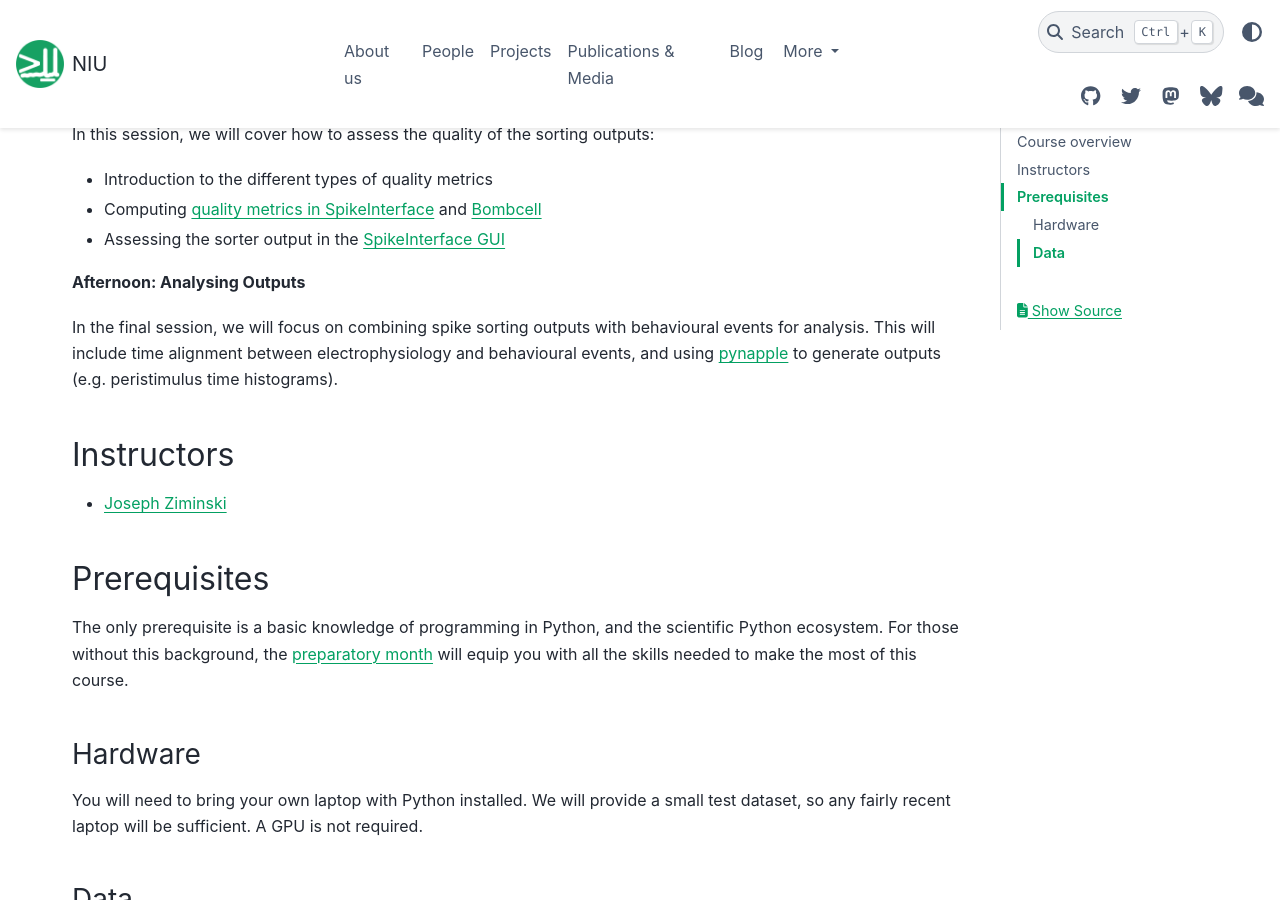
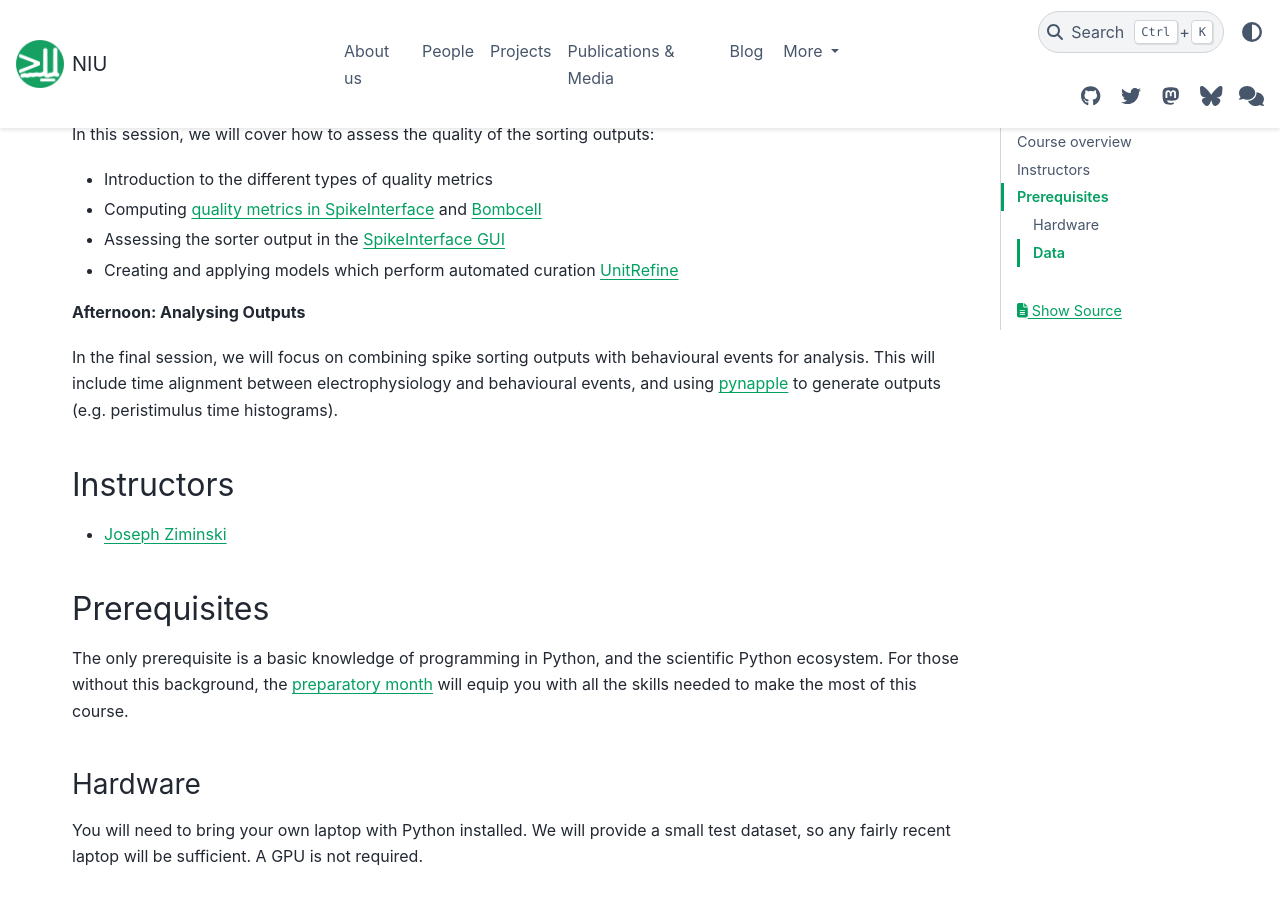
Before and after one commit to neuroinformatics-unit/neuroinformatics-unit.github.io, a Sphinx documentation site: the page built from docs/source/open-software-summer-school/2026/extracellular-electrophysiology.md, in a window 1280 px wide and 900 px high, scrolled down 1354 px. Built offline with Sphinx 7.4.7 and the PyData theme 0.15.4, drawn with Linux system fonts in a browser that asks for light colours; nearby versions of some CDN libraries.

Commit message:
Update docs/source/open-software-summer-school/2026/extracellular-electrophysiology.md
Co-authored-by: Chris Halcrow <57948917+chrishalcrow@users.noreply.github.com>

```diff
--- a/docs/source/open-software-summer-school/2026/extracellular-electrophysiology.md
+++ b/docs/source/open-software-summer-school/2026/extracellular-electrophysiology.md
@@ -55,6 +55,7 @@ In this session, we will cover how to assess the quality of the sorting outputs:
 - Computing [quality metrics in SpikeInterface](https://spikeinterface.readthedocs.io/en/latest/modules/qualitymetrics.html)
 and [Bombcell](https://github.com/Julie-Fabre/bombcell)
 - Assessing the sorter output in the [SpikeInterface GUI](https://github.com/SpikeInterface/spikeinterface-gui)
+- Creating and applying models which perform automated curation [UnitRefine](https://www.biorxiv.org/content/10.1101/2025.03.30.645770v1)
 
 **Afternoon: Analysing Outputs**
 
```
